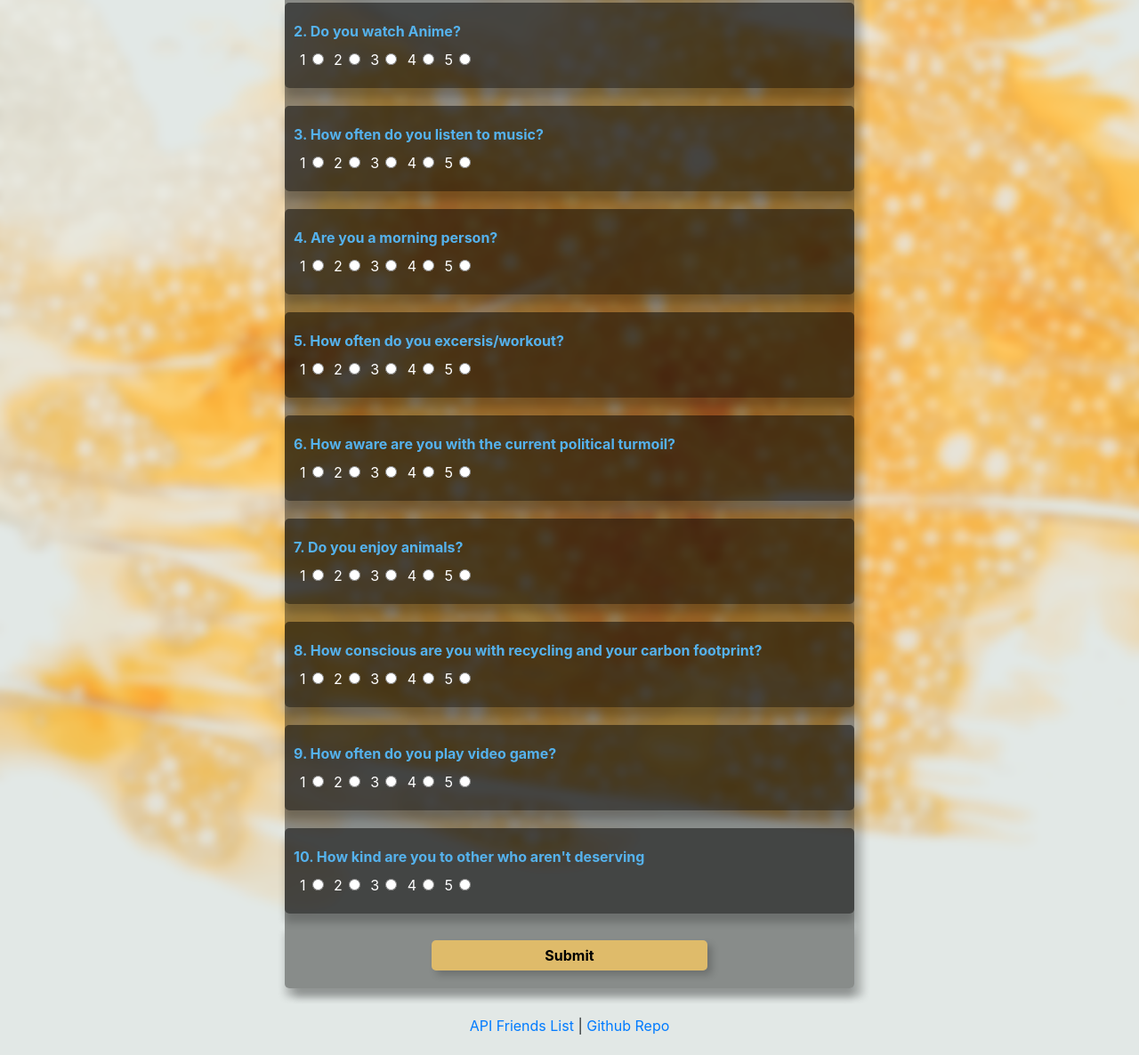
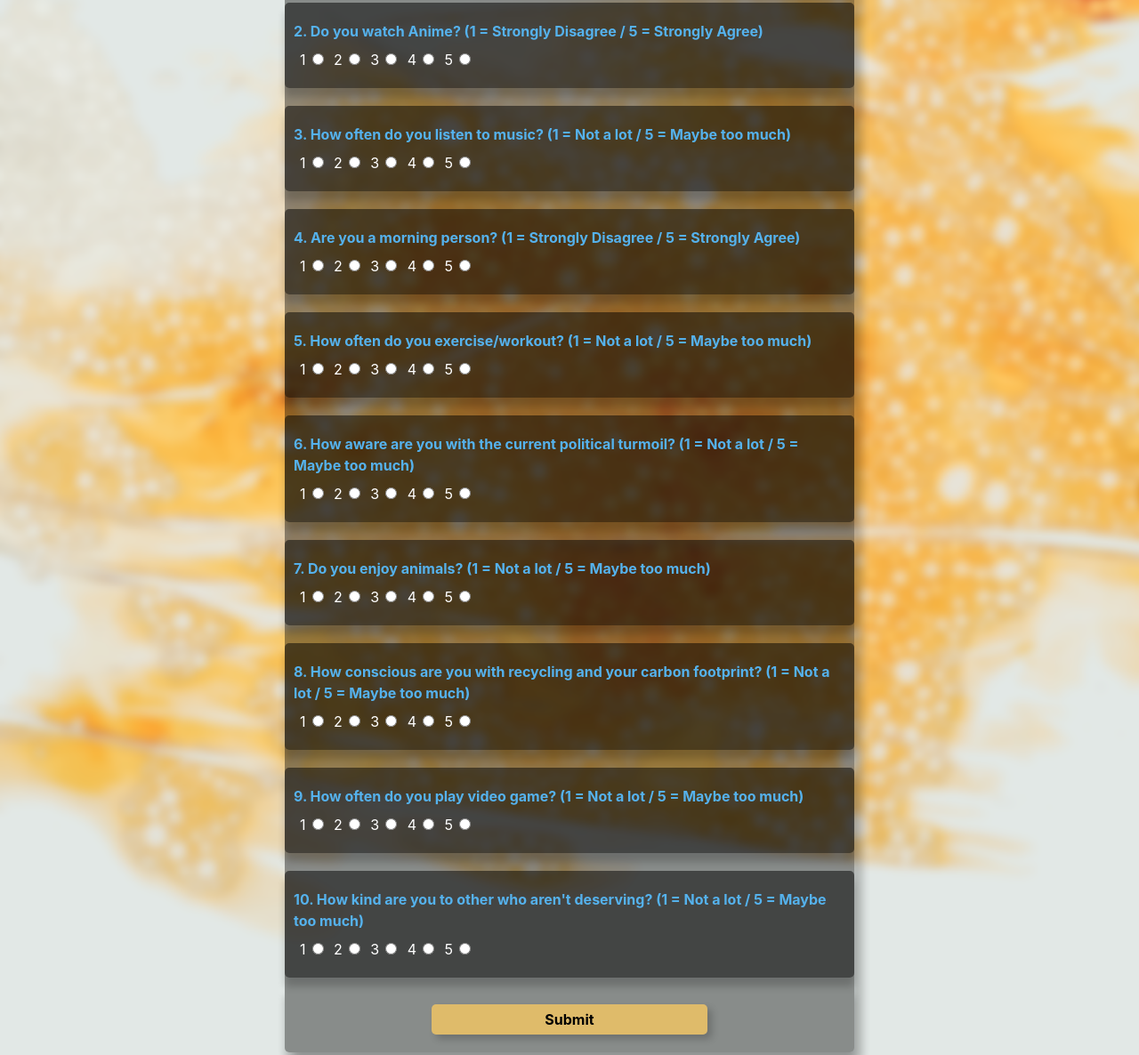
Before and after one commit to HeathBanner/Friender, a website: page survey.html in a window 1280 px wide. Shown: the part 461-1647 px from the top of the page at 89% size. Drawn offline with nearby package versions, Linux system fonts and the light colour scheme.

Commit message:
fixed survey questions

```diff
--- a/survey.html
+++ b/survey.html
@@ -70,7 +70,7 @@
                     <div class="row">
                         <div class="col-lg-12 box">
                             <div class="question-box" id="two">
-                                <label>2. Do you watch Anime?</label>
+                                <label>2. Do you watch Anime? (1 = Strongly Disagree / 5 = Strongly Agree)</label>
                             </div>
                             <div class="choice-box">
                                 <span>1</span><input id="scores-1" type="radio" name="scores[1]" value="1" required>
@@ -85,7 +85,7 @@
                     <div class="row">
                         <div class="col-lg-12 box">
                             <div class="question-box" id="three">
-                                <label>3. How often do you listen to music?</label>
+                                <label>3. How often do you listen to music? (1 = Not a lot / 5 = Maybe too much)</label>
                             </div>
                             <div class="choice-box">
                                 <span>1</span><input id="scores-2" type="radio" name="scores[2]" value="1" required>
@@ -100,7 +100,7 @@
                     <div class="row">
                         <div class="col-lg-12 box">
                             <div class="question-box" id="four">
-                                <label>4. Are you a morning person?</label>
+                                <label>4. Are you a morning person? (1 = Strongly Disagree / 5 = Strongly Agree)</label>
                             </div>
                             <div class="choice-box">
                                 <span>1</span><input id="scores-3" type="radio" name="scores[3]" value="1" required>
@@ -115,7 +115,7 @@
                     <div class="row">
                         <div class="col-lg-12 box">
                             <div class="question-box" id="five">
-                                <label>5. How often do you excersis/workout?</label>
+                                <label>5. How often do you exercise/workout? (1 = Not a lot / 5 = Maybe too much)</label>
                             </div>
                             <div class="choice-box">
                                 <span>1</span><input id="scores-4" type="radio" name="scores[4]" value="1" required>
@@ -130,7 +130,7 @@
                     <div class="row">
                         <div class="col-lg-12 box">
                             <div class="question-box" id="six">
-                                <label>6. How aware are you with the current political turmoil?</label>
+                                <label>6. How aware are you with the current political turmoil? (1 = Not a lot / 5 = Maybe too much)</label>
                             </div>
                             <div class="choice-box">
                                 <span>1</span><input id="scores-5" type="radio" name="scores[5]" value="1" required>
@@ -145,7 +145,7 @@
                     <div class="row">
                         <div class="col-lg-12 box">
                             <div class="question-box" id="seven">
-                                <label>7. Do you enjoy animals?</label>
+                                <label>7. Do you enjoy animals? (1 = Not a lot / 5 = Maybe too much)</label>
                             </div>
                             <div class="choice-box">
                                 <span>1</span><input id="scores-6" type="radio" name="scores[6]" value="1" required>
@@ -160,7 +160,7 @@
                     <div class="row">
                         <div class="col-lg-12 box">
                             <div class="question-box" id="eight">
-                                <label>8. How conscious are you with recycling and your carbon footprint?</label>
+                                <label>8. How conscious are you with recycling and your carbon footprint? (1 = Not a lot / 5 = Maybe too much)</label>
                             </div>
                             <div class="choice-box">
                                 <span>1</span><input id="scores-7" type="radio" name="scores[7]" value="1" required>
@@ -175,7 +175,7 @@
                     <div class="row">
                         <div class="col-lg-12 box">
                             <div class="question-box" id="nine">
-                                <label>9. How often do you play video game?</label>
+                                <label>9. How often do you play video game? (1 = Not a lot / 5 = Maybe too much)</label>
                             </div>
                             <div class="choice-box">
                                 <span>1</span><input id="scores-8" type="radio" name="scores[8]" value="1" required>
@@ -190,7 +190,7 @@
                     <div class="row">
                         <div class="col-lg-12 box">
                             <div class="question-box" id="ten">
-                                <label>10. How kind are you to other who aren't deserving</label>
+                                <label>10. How kind are you to other who aren't deserving? (1 = Not a lot / 5 = Maybe too much)</label>
                             </div>
                             <div class="choice-box">
                                 <span>1</span><input id="scores-9" type="radio" name="scores[9]" value="1" required>
```
